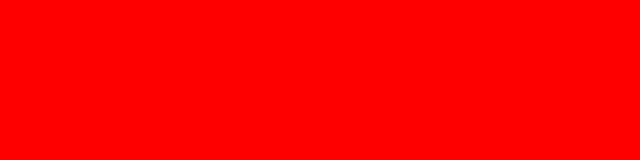
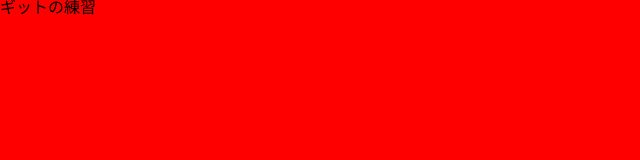
Before and after one commit to dora5n/0312_test, a plain HTML site: page index.html in a window 1280 px wide. Shown: the whole page, without its empty margins (0-640 px from the left). Drawn offline with nearby package versions, Linux system fonts and the light colour scheme.

Commit message:
h1追加

```diff
--- a/index.html
+++ b/index.html
@@ -12,6 +12,8 @@
 
 <body>
 
+  <h1 class="title">ギットの練習</h1>
+
   <script src="https://ajax.googleapis.com/ajax/libs/jquery/3.6.0/jquery.min.js"></script>
   <script src="js/app.js"></script>
 
```
